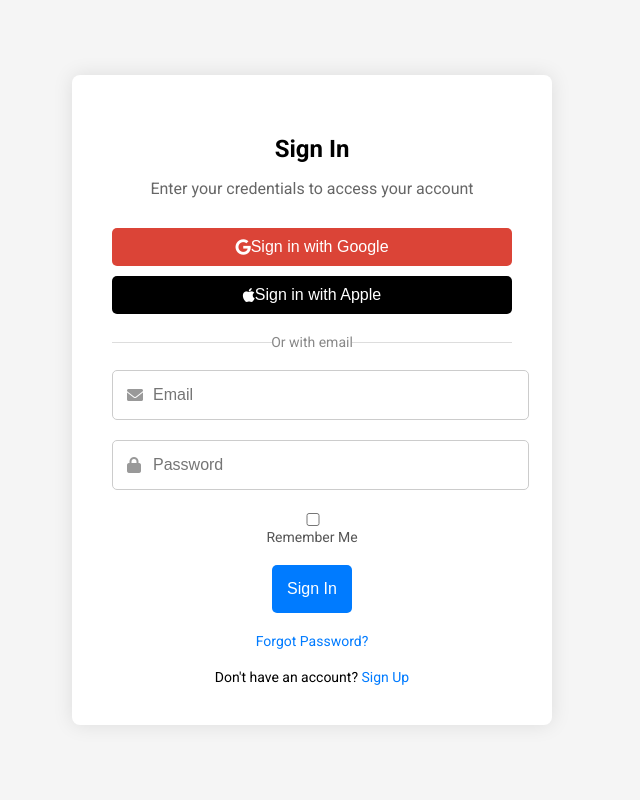
After one commit to Bulbik1500/projekt, a PHP site: page /login.html in a window 1280 px wide. The commit adds this page. Shown: the whole page, without its empty margins (328-968 px from the left). Run offline with PHP 8.4, Linux system fonts and the light colour scheme.

Commit message:
fix sign in system and upgrated looks

```diff
--- a/function/check.php
+++ b/function/check.php
@@ -7,11 +7,11 @@ function check($x, $y)
             $check = 1;
             return  $check;
         } else {
-            // echo "does not mach";
+            echo '<p class="error" does not mach </p>';
             return  $check;
         }
     } else {
-    //    echo "can't be empty";
+        echo '<p class="error"> cant be empty </p>';
     }
 }
 // if ($email == $Remail) {
--- a/function/login.php
+++ b/function/login.php
@@ -4,11 +4,11 @@ function login($email, $password)
     // echo "$email | $password";
     include "db.php";
     $conn = new mysqli($DB_servername, $DB_username, $DB_password, $DB_name);
-    $sql = 'SELECT email, password FROM users WHERE email="'.$email.'" AND password="'.$password.'"';
+    $sql = 'SELECT email, password FROM users WHERE email="' . $email . '" AND password="' . $password . '"';
     $result = $conn->query($sql);
 
     while ($row = $result->fetch_assoc()) {
-        echo "login succesfull welcome " . $row["email"];
+        echo '<p class="pass" >login succesfull welcome ' . $row["email"];
     }
     $conn->close();
 }
--- a/kontakt.html
+++ b/kontakt.html
@@ -32,8 +32,9 @@
                     <i class="fas fa-comment"></i>
                 </div>
                 <button type="submit" class="btn">Send Message</button>
-            </form>
-        </div>
+                <a href="index.php" class="returnbtn">Main menu</a>
+                </form>
+            </div>
     </div>
     <div class="googlemap">
         <iframe src="https://www.google.com/maps/embed?pb=!1m14!1m12!1m3!1d6093.9156731481235!2d16.93528814907349!3d52.45674343495379!2m3!1f0!2f0!3f0!3m2!1i1024!2i768!4f13.1!5e0!3m2!1spl!2spl!4v1717671670546!5m2!1spl!2spl" width="600" height="450" style="border:0;" allowfullscreen="" loading="lazy" referrerpolicy="no-referrer-when-downgrade">
--- /dev/null
+++ b/login.html
@@ -0,0 +1,45 @@
+<!DOCTYPE html>
+<html lang="en">
+<head>
+    <meta charset="UTF-8">
+    <meta name="viewport" content="width=device-width, initial-scale=1.0">
+    <title>Sign In</title>
+    <link rel="stylesheet" href="styles/login.css">
+    <link rel="stylesheet" href="https://cdnjs.cloudflare.com/ajax/libs/font-awesome/6.0.0-beta3/css/all.min.css">
+</head>
+<body>
+    <div class="login-container">
+        <div class="login-header">
+            <h2>Sign In</h2>
+            <p>Enter your credentials to access your account</p>
+        </div>
+        <div class="social-login">
+            <button class="btn google"><i class="fab fa-google"></i> Sign in with Google</button>
+            <button class="btn apple"><i class="fab fa-apple"></i> Sign in with Apple</button>
+        </div>
+        <div class="divider">Or with email</div>
+        <form action="login.php" method="POST">
+            <div class="form-group">
+                <input type="email" name="email" placeholder="Email" required>
+                <i class="fas fa-envelope"></i>
+            </div>
+            <div class="form-group">
+                <input type="password" name="password" placeholder="Password" required>
+                <i class="fas fa-lock"></i>
+            </div>
+            <div class="form-group">
+                <label>
+                    <input type="checkbox" name="remember"> Remember Me
+                </label>
+            </div>
+            <button type="submit" class="btn">Sign In</button>
+        </form>
+        <div class="forgot-password">
+            <a href="#">Forgot Password?</a>
+        </div>
+        <div class="signup-link">
+            Don't have an account? <a href="SignIn.php">Sign Up</a>
+        </div>
+    </div>
+</body>
+</html>
--- /dev/null
+++ b/styles/login.css
@@ -0,0 +1,134 @@
+@import url('https://fonts.googleapis.com/css2?family=Roboto:wght@400;500;700&display=swap');
+
+body {
+    font-family: 'Roboto', sans-serif;
+    display: flex;
+    justify-content: center;
+    align-items: center;
+    height: 100vh;
+    margin: 0;
+    background-color: #f5f5f5;
+}
+
+.login-container {
+    background-color: white;
+    padding: 40px;
+    border-radius: 8px;
+    box-shadow: 0 0 20px rgba(0, 0, 0, 0.1);
+    text-align: center;
+    width: 400px;
+}
+
+.login-header {
+    margin-bottom: 30px;
+}
+
+.login-header h2 {
+    margin-bottom: 10px;
+}
+
+.login-header p {
+    font-size: 16px;
+    color: #666;
+}
+
+.social-login .btn {
+    display: block;
+    width: 100%;
+    margin: 10px 0;
+    padding: 10px;
+    border: none;
+    border-radius: 5px;
+    cursor: pointer;
+    font-size: 16px;
+    display: flex;
+    align-items: center;
+    justify-content: center;
+}
+
+.google {
+    background-color: #db4437;
+    color: white;
+}
+
+.apple {
+    background-color: #000000;
+    color: white;
+}
+
+.divider {
+    margin: 20px 0;
+    font-size: 14px;
+    color: #888888;
+    position: relative;
+}
+
+.divider::before, .divider::after {
+    content: "";
+    position: absolute;
+    top: 50%;
+    width: 40%;
+    height: 1px;
+    background-color: #ddd;
+}
+
+.divider::before {
+    left: 0;
+}
+
+.divider::after {
+    right: 0;
+}
+
+form .form-group {
+    position: relative;
+    margin-bottom: 20px;
+}
+
+form input {
+    width: 90%;
+    padding: 15px;
+    padding-left: 40px;
+    border: 1px solid #ccc;
+    border-radius: 5px;
+    font-size: 16px;
+}
+
+form i {
+    position: absolute;
+    left: 15px;
+    top: 50%;
+    transform: translateY(-50%);
+    color: #999;
+}
+
+form label {
+    font-size: 14px;
+    color: #555;
+    display: block;
+    margin: 10px 0;
+}
+
+form .btn {
+    background-color: #007bff;
+    color: white;
+    padding: 15px;
+    border: none;
+    border-radius: 5px;
+    cursor: pointer;
+    font-size: 16px;
+    transition: background-color 0.3s;
+}
+
+form .btn:hover {background-color: #0056b3;
+}
+
+.forgot-password, .signup-link {
+    margin-top: 20px;
+    font-size: 14px;
+}
+
+.forgot-password a, .signup-link a {
+    color: #007bff;
+    text-decoration: none;
+}
```
Also changed, not shown: SignIn.php (+9 -7 lines), function/adduser.php (+13 -1 lines), index.php (+2 -11 lines), styles/indexStyles.css (deleted, +0 -39 lines), styles/kontakt.css (+17 -0 lines), styles/singin.css (+17 -0 lines).
